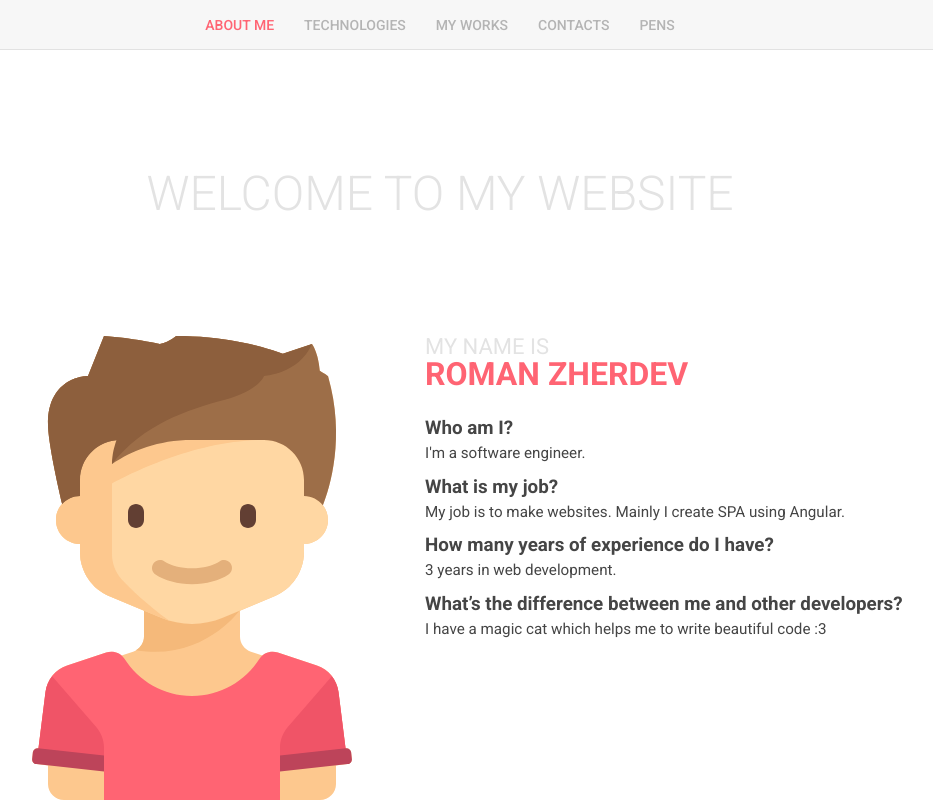
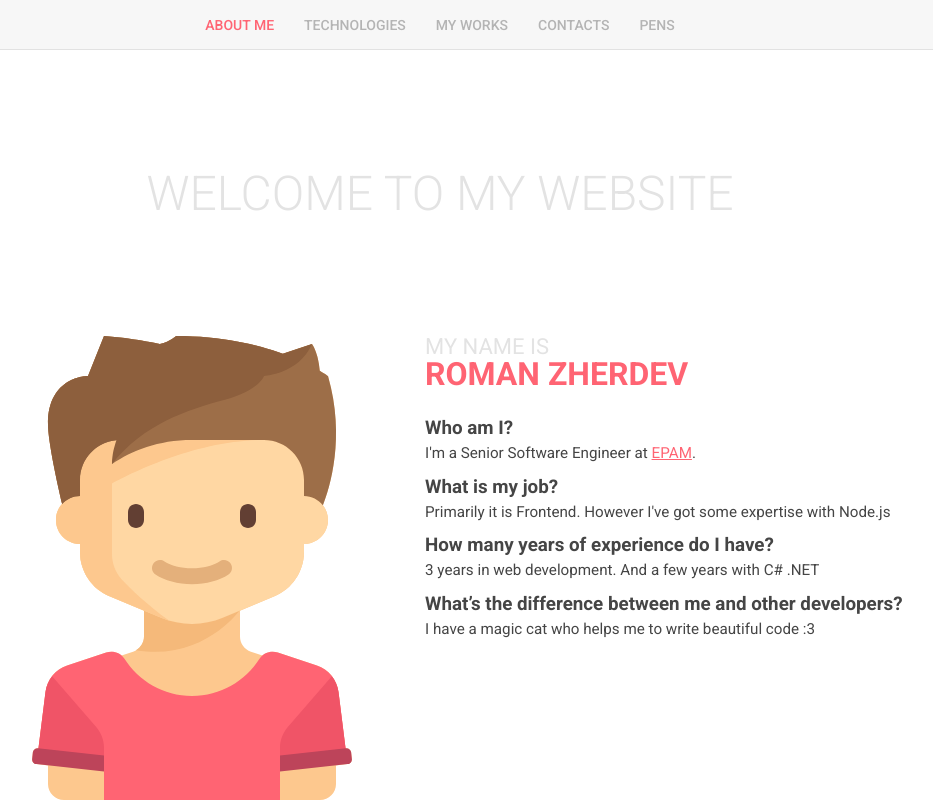
Before and after one commit to Romalei/portfolio, a React (Create React App) app: page / in a window 1280 px wide. Shown: the whole page, without its empty margins (200-1133 px from the left). Built offline with nearby package versions, Linux system fonts and the light colour scheme.

Commit message:
Update info

```diff
--- a/public/index.html
+++ b/public/index.html
@@ -24,7 +24,7 @@
       work correctly both with client-side routing and a non-root public URL.
       Learn how to configure a non-root public URL by running `npm run build`.
     -->
-    <title>Roma Zherdev | Software engineer</title>
+    <title>Roma Zherdev | Senior Software Engineer at EPAM</title>
   </head>
   <body class="rz-scrollable">
     <noscript>You need to enable JavaScript to run this app.</noscript>
--- a/src/pages/about-me/about-me.tsx
+++ b/src/pages/about-me/about-me.tsx
@@ -24,29 +24,22 @@ class AboutMe extends Component<{ history: any }> {
                                 <strong className="rz-faq__name">Roman Zherdev</strong>
                                 <ul className="rz-faq-list">
                                     <li className="rz-faq-list__item">Who am I?</li>
-                                    <li className="rz-faq-list__item">I'm a software engineer.</li>
+                                    <li className="rz-faq-list__item">I'm a Senior Software Engineer at <a href="https://epam.com" target="_blank">EPAM</a>.</li>
                                     <li className="rz-faq-list__item">What is my job?</li>
-                                    <li className="rz-faq-list__item">My job is to make websites. Mainly I create SPA
-                                        using Angular.
-                                    </li>
+                                    <li className="rz-faq-list__item">Primarily it is Frontend. However I've got some expertise with Node.js</li>
                                     <li className="rz-faq-list__item">How many years of experience do I have?</li>
-                                    <li className="rz-faq-list__item">3 years in web development.</li>
-                                    <li className="rz-faq-list__item">What’s the difference between me and other
-                                        developers?
-                                    </li>
-                                    <li className="rz-faq-list__item">I have a magic cat which helps me to write
-                                        beautiful
-                                        code :3
-                                    </li>
+                                    <li className="rz-faq-list__item">3 years in web development. And a few years with C# .NET</li>
+                                    <li className="rz-faq-list__item">What’s the difference between me and other developers?</li>
+                                    <li className="rz-faq-list__item">I have a magic cat who helps me to write beautiful code :3</li>
                                 </ul>
                             </div>
                         </div>
                     </div>
                 </div>
 
-                <div className="rz-next" onClick={() => this.goTo('/technologies')}>
-                    <p className="rz-next__text">Technologies</p>
-                </div>
+                <button className="rz-next" onClick={() => this.goTo('/technologies')}>
+                    <span className="rz-next__text">Technologies</span>
+                </button>
             </section>
         );
     }
--- a/src/shared/components/next/next.tsx
+++ b/src/shared/components/next/next.tsx
@@ -17,10 +17,10 @@ class Next extends Component<{ history: any, prev: string, next: string }> {
 
     render() {
         return (
-            <div role="button" className="rz-next" onClick={() => this.goNext()}>
-                <p className="rz-next__back" onClick={() => this.goTo(this.props.prev)}>{this.prevLabel}</p>
-                <p className="rz-next__text" onClick={() => this.goTo(this.props.next)}>{this.nextLabel}</p>
-            </div>
+            <button className="rz-next" onClick={() => this.goNext()}>
+                <span className="rz-next__back" onClick={() => this.goTo(this.props.prev)}>{this.prevLabel}</span>
+                <span className="rz-next__text" onClick={() => this.goTo(this.props.next)}>{this.nextLabel}</span>
+            </button>
         );
     }
 
--- a/src/styles/04-components/_components__next.scss
+++ b/src/styles/04-components/_components__next.scss
@@ -1,6 +1,7 @@
 $size: 500px;
 
 .#{$app__ns}next {
+  border: 0;
   position: fixed;
   bottom: 0;
   right: 0;
@@ -13,7 +14,7 @@ $size: 500px;
   background-color: color(accent);
 
   &__text {
-    transform: rotateZ(-45deg) translate(-95%, 480%);
+    transform: rotateZ(-45deg) translate(-20%, 100%);
     color: color(default);
     font-weight: bold;
     text-transform: uppercase;
@@ -24,6 +25,7 @@ $size: 500px;
     text-overflow: ellipsis;
     overflow: hidden;
     user-select: none;
+    display: block;
   }
 
   &__back {
```
